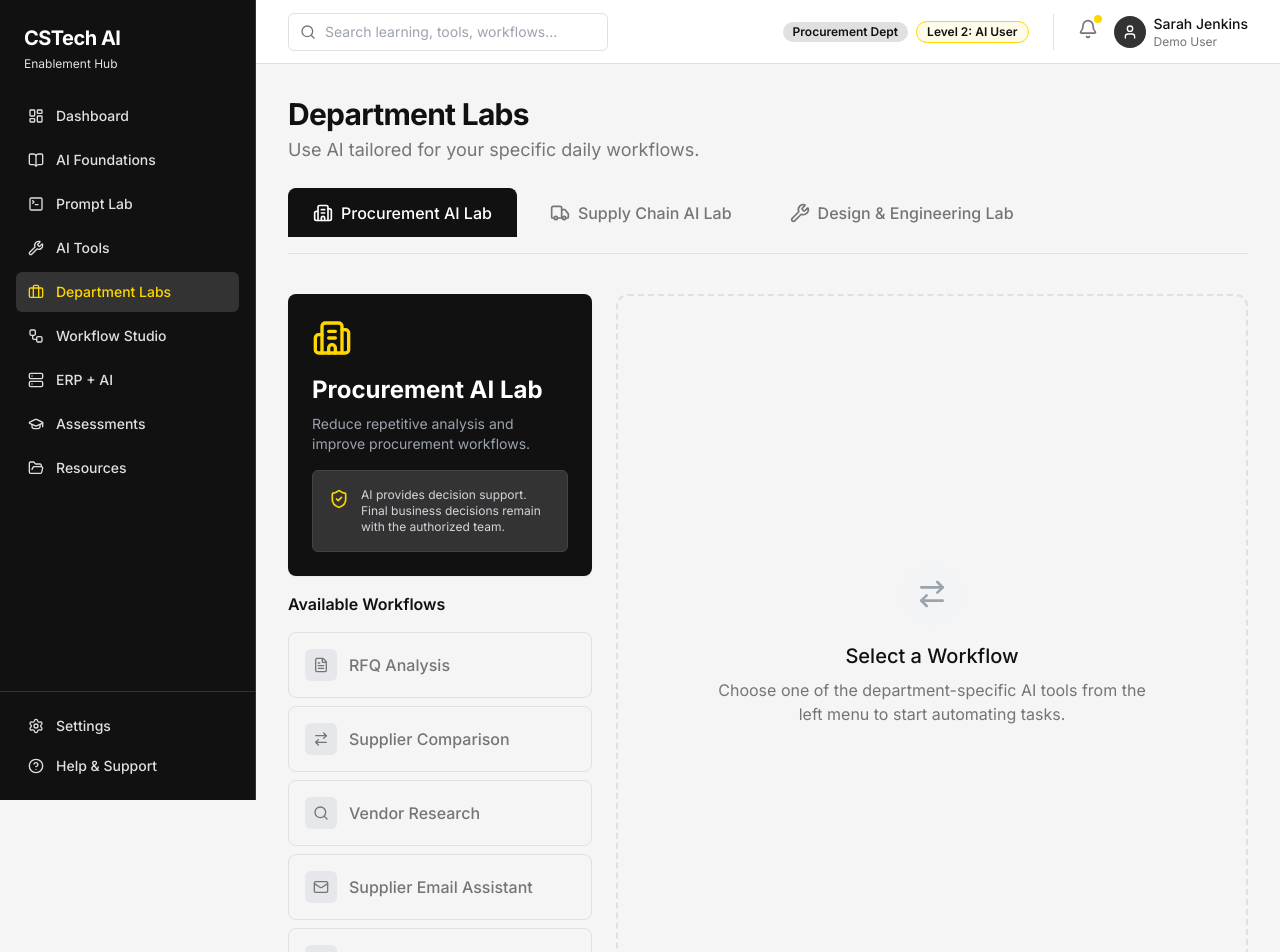
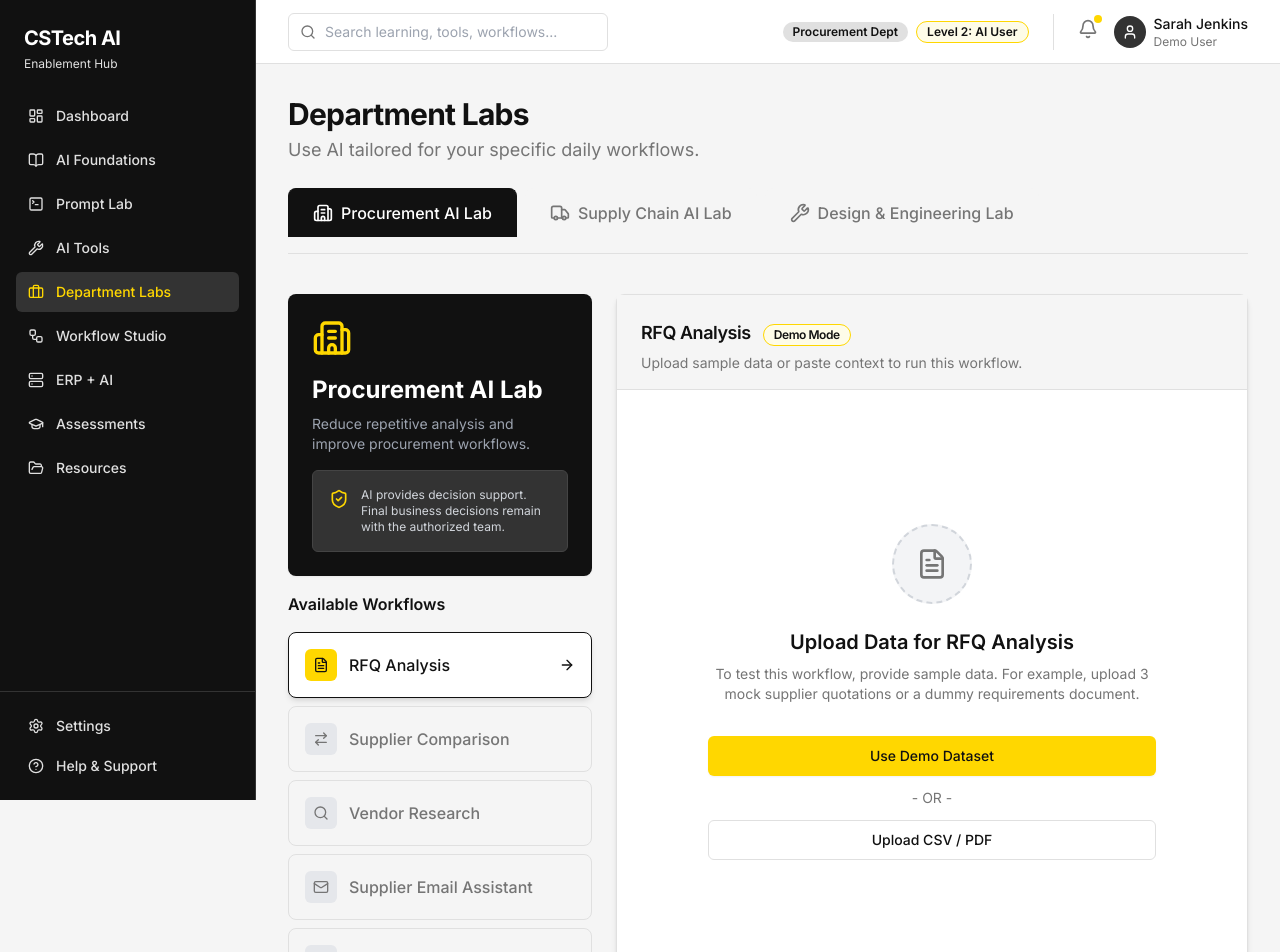
Before and after one commit to pruthvirajtarode/CSTech-AI-Enablement-Hub, a React (Vite) app: page /departments in a window 1280 px wide. Shown: the top 952 px of the page. Built offline with nearby package versions, Linux system fonts and the light colour scheme.

Commit message:
Fix Use Demo Dataset button interaction in Department Labs

```diff
--- a/src/pages/DepartmentLabs.tsx
+++ b/src/pages/DepartmentLabs.tsx
@@ -3,7 +3,7 @@ import { Card, CardContent, CardHeader, CardTitle, CardDescription } from '../co
 import { Button } from '../components/ui/Button';
 import { Badge } from '../components/ui/Badge';
 import {
-  Building2, Truck, Wrench, Search, FileText,
+  Building2, Truck, Wrench, Search, FileText, CheckCircle2,
   ArrowRightLeft, AlertTriangle, ShieldCheck, Mail, ClipboardCheck, ArrowRight
 } from 'lucide-react';
 
@@ -39,9 +39,24 @@ const departmentTools = {
 
 export function DepartmentLabs() {
   const [activeDept, setActiveDept] = useState(departments[0]);
-  const [activeTool, setActiveTool] = useState<string | null>(null);
+  const [activeTool, setActiveTool] = useState<string | null>('RFQ Analysis');
+  const [demoLoaded, setDemoLoaded] = useState(false);
+  const [isLoading, setIsLoading] = useState(false);
 
   const tools = departmentTools[activeDept.id as keyof typeof departmentTools];
+
+  const handleToolClick = (toolName: string) => {
+    setActiveTool(toolName);
+    setDemoLoaded(false);
+  };
+
+  const handleLoadDemo = () => {
+    setIsLoading(true);
+    setTimeout(() => {
+      setIsLoading(false);
+      setDemoLoaded(true);
+    }, 1500);
+  };
 
   return (
     <div className="space-y-6 animate-fade-in">
@@ -98,7 +113,7 @@ export function DepartmentLabs() {
             {tools.map((tool, idx) => (
               <button
                 key={idx}
-                onClick={() => setActiveTool(tool.name)}
+                onClick={() => handleToolClick(tool.name)}
                 className={`w-full flex items-center justify-between p-4 rounded-lg border transition-all text-left ${
                   activeTool === tool.name
                     ? 'border-brand-black bg-white shadow-md'
@@ -128,7 +143,33 @@ export function DepartmentLabs() {
                 <CardDescription>Upload sample data or paste context to run this workflow.</CardDescription>
               </CardHeader>
               <CardContent className="flex-1 p-6 flex flex-col justify-center items-center text-center">
-                {/* Simulated tool UI placeholder */}
+                {demoLoaded ? (
+                  <div className="w-full text-left space-y-4 text-brand-black">
+                    <div className="bg-green-50 text-green-800 p-4 rounded-md border border-green-200">
+                      <h4 className="font-bold flex items-center gap-2"><CheckCircle2 className="w-5 h-5" /> Analysis Complete</h4>
+                      <p className="text-sm mt-1">Successfully analyzed 3 supplier RFQs for Leveling Rods.</p>
+                    </div>
+
+                    <div>
+                      <h4 className="font-bold text-lg mb-2">Key Findings:</h4>
+                      <ul className="list-disc pl-5 space-y-2 text-sm text-brand-charcoal">
+                        <li><strong>Supplier A (CSTech Standard):</strong> Lowest unit price ($45/unit) but lead time is 6 weeks.</li>
+                        <li><strong>Supplier B:</strong> Premium pricing ($52/unit) but guarantees 2-week delivery. Contains a clause penalty for delays.</li>
+                        <li><strong>Supplier C:</strong> Incomplete quote. Missing warranty specifications. <span className="text-red-500 font-bold">Action Required.</span></li>
+                      </ul>
+                    </div>
+
+                    <div className="pt-4 border-t border-brand-gray">
+                      <h4 className="font-bold mb-2">Recommended Next Step:</h4>
+                      <p className="text-sm text-brand-charcoal">Draft an email to Supplier C requesting the missing warranty information, and negotiate delivery terms with Supplier A.</p>
+                    </div>
+
+                    <div className="flex justify-end gap-3 pt-4">
+                      <Button variant="outline" onClick={() => setDemoLoaded(false)}>Reset</Button>
+                      <Button>Export Summary to ERP</Button>
+                    </div>
+                  </div>
+                ) : (
                   <div className="max-w-md w-full">
                     <div className="w-20 h-20 bg-gray-100 rounded-full flex items-center justify-center mx-auto mb-6 border-2 border-dashed border-gray-300">
                       <FileText className="w-8 h-8 text-brand-darkGray" />
@@ -139,11 +180,16 @@ export function DepartmentLabs() {
                     </p>
 
                     <div className="space-y-3">
-                    <Button className="w-full justify-center">Use Demo Dataset</Button>
+                      <Button className="w-full justify-center" onClick={handleLoadDemo} disabled={isLoading}>
+                        {isLoading ? 'Processing...' : 'Use Demo Dataset'}
+                      </Button>
                       <div className="text-sm text-brand-darkGray my-2">- OR -</div>
-                    <Button variant="outline" className="w-full justify-center">Upload CSV / PDF</Button>
+                      <Button variant="outline" className="w-full justify-center" onClick={() => alert("Upload functionality is a placeholder.")}>
+                        Upload CSV / PDF
+                      </Button>
                     </div>
                   </div>
+                )}
               </CardContent>
             </Card>
           ) : (
```
Lines whose indentation alone changed are shown as unchanged.
